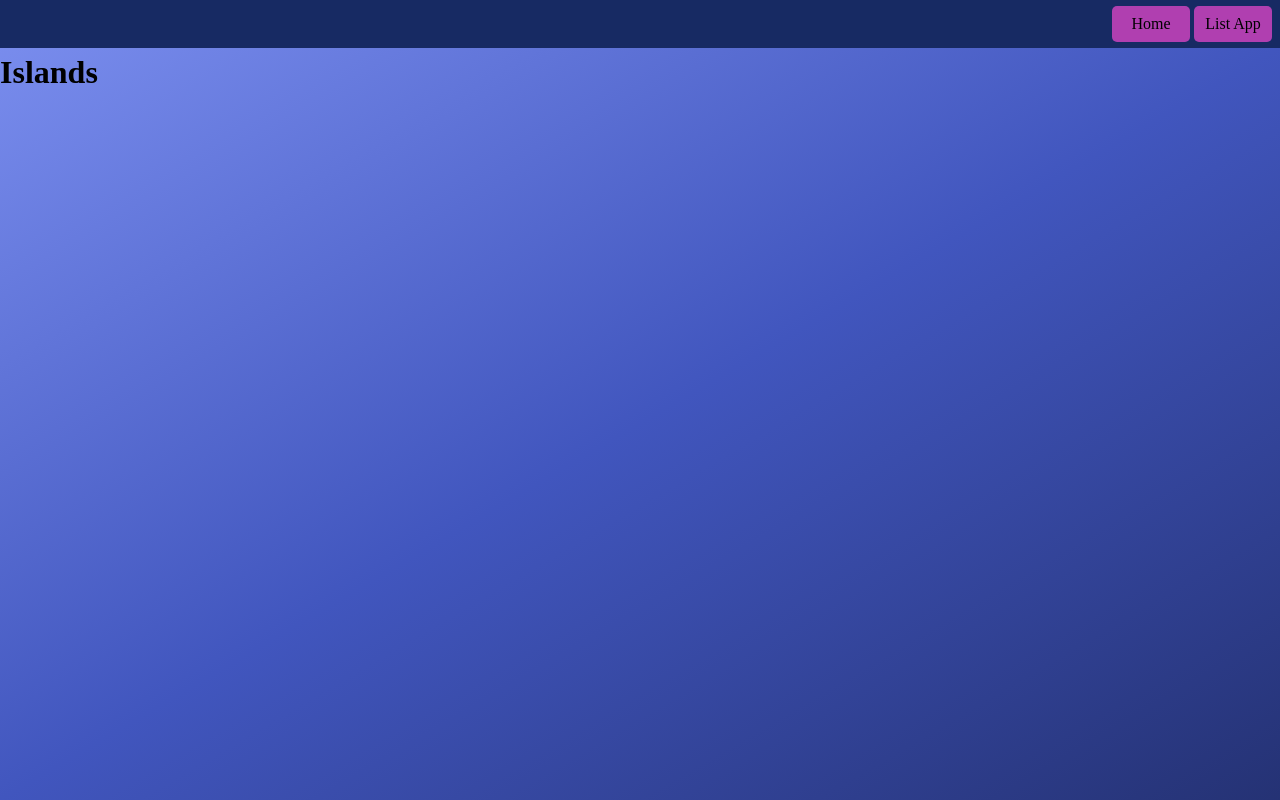
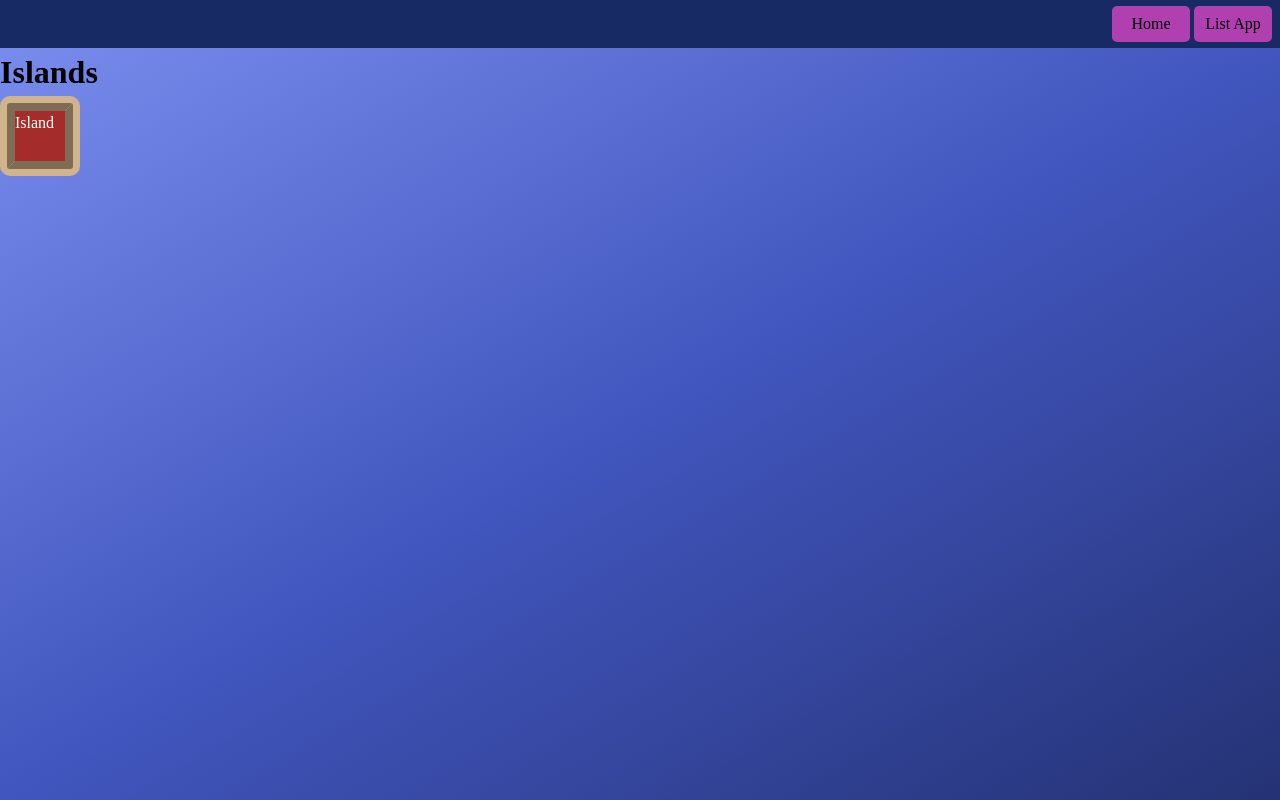
Before and after one commit to franco-ortega/workshop, a Next.js app: page /islands in a window 1280 px wide. Built offline with nearby package versions, Linux system fonts and the light colour scheme.

Commit message:
create props for Island to dynamically define each island

```diff
--- a/app/islands/page.js
+++ b/app/islands/page.js
@@ -1,5 +1,6 @@
 'use client';
 
+import Island from '@/components/Island/Island';
 import styles from './page.module.css';
 
 export default function Islands() {
@@ -8,6 +9,15 @@ export default function Islands() {
 			<main>
 				<div>
 					<h1>Islands</h1>
+
+					<Island
+						border1={'10px'}
+						border2={'10px'}
+						border3={'10px'}
+						border4={'10px'}
+						width={'5rem'}
+						height={'5rem'}
+					/>
 				</div>
 			</main>
 		</div>
--- /dev/null
+++ b/components/Island/Island.jsx
@@ -0,0 +1,29 @@
+import styles from './Island.module.css';
+
+const border1 = '10px';
+const border2 = '10px';
+const border3 = '10px';
+const border4 = '10px';
+export default function Island({
+	border1,
+	border2,
+	border3,
+	border4,
+	width,
+	height,
+}) {
+	return (
+		<div
+			className={styles.Island}
+			style={{
+				color: 'white',
+				borderRadius: `${border1} ${border2} ${border3} ${border4}
+        `,
+				width,
+				height,
+			}}
+		>
+			Island
+		</div>
+	);
+}
--- /dev/null
+++ b/components/Island/Island.module.css
@@ -0,0 +1,6 @@
+.Island {
+	background-color: hsl(0, 59%, 41%);
+	border-color: tan;
+	border-width: 15px;
+	border-style: ridge groove groove ridge;
+}
```
